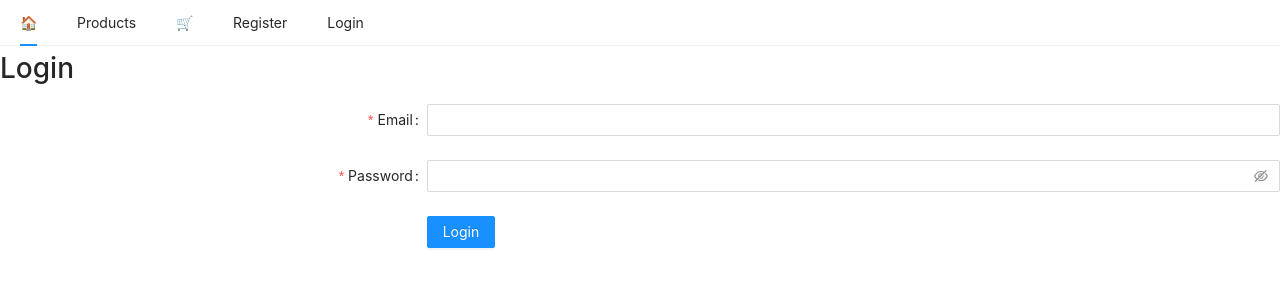
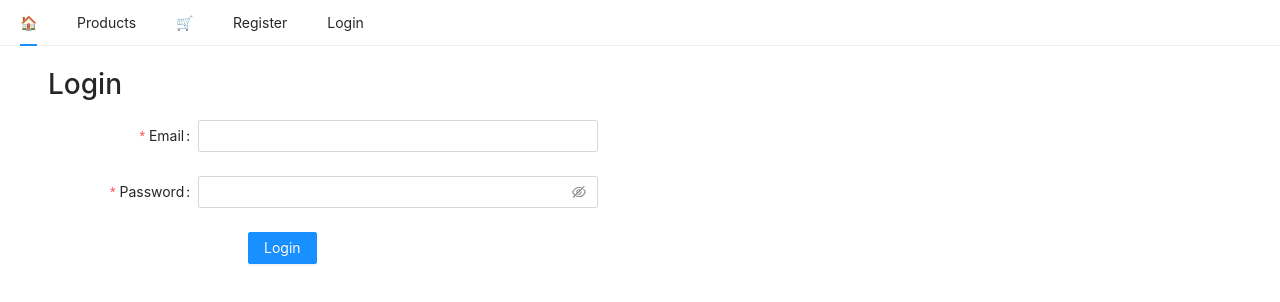
Before and after one commit to xavi-mat/boot507-ecommerce-frontend, a React (Create React App) app: page /login in a window 1280 px wide. Shown: the top 302 px of the page. Built offline with nearby package versions, Linux system fonts and the light colour scheme.

Commit message:
Style login

```diff
--- a/src/components/Login/Login.jsx
+++ b/src/components/Login/Login.jsx
@@ -34,15 +34,16 @@ function Login() {
   }
 
   return (
-    <div className="container">
+    <div style={{ padding: '1rem 3rem' }}>
       <h1>Login</h1>
       <Form
         name="basic"
-        labelCol={{ span: 8 }}
+        labelCol={{ span: 6 }}
         wrapperCol={{ span: 16 }}
         initialValues={{ remember: true }}
         onFinish={onFinish}
         onFinishFailed={onFinishFailed}
+        style={{maxWidth:"600px"}}
       >
         <Form.Item
           label="Email"
```
